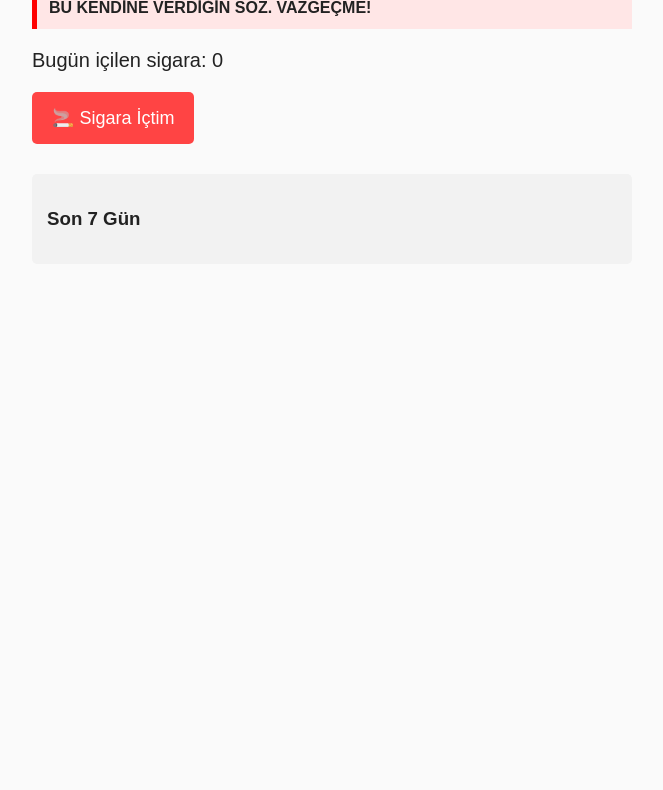
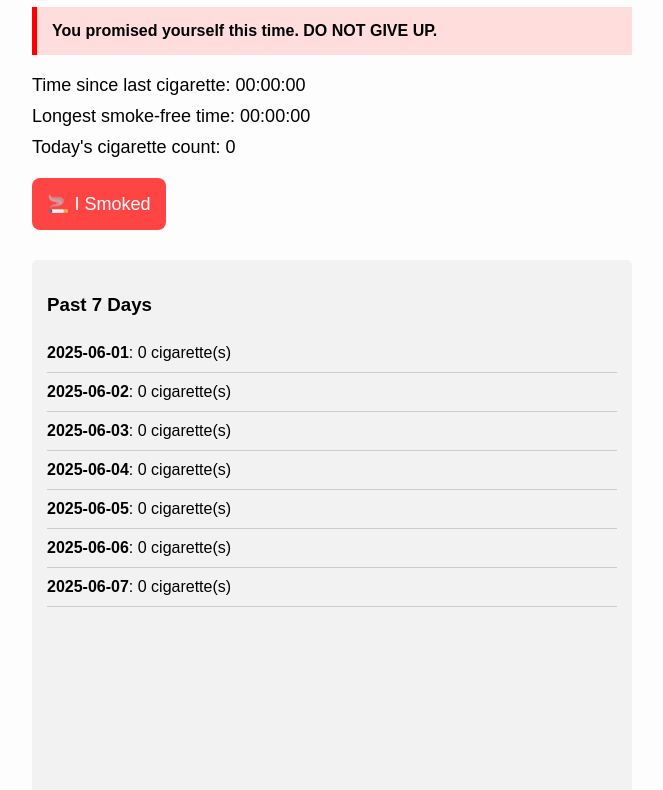
Before and after one commit to okngnydn/reduceandquit, a plain HTML site: page index.html in a window 1280 px wide. Shown: the part 93-883 px from the top of the page, without its empty margins (308-971 px from the left). Before the commit the page ends 800 px from the top, so only its background shows below. Drawn offline with nearby package versions, Linux system fonts and the light colour scheme.

Commit message:
index.html

```diff
--- a/index.html
+++ b/index.html
@@ -1,40 +1,38 @@
 <!DOCTYPE html>
-<html lang="tr">
+<html lang="en">
 <head>
-  <meta charset="UTF-8">
-  <meta name="viewport" content="width=device-width, initial-scale=1.0">
-  <title>Sigara Takibi</title>
+  <meta charset="UTF-8" />
+  <meta name="viewport" content="width=device-width, initial-scale=1.0"/>
+  <title>Reduce & Quit Smoking</title>
+  <script src="https://cdn.jsdelivr.net/npm/chart.js"></script>
   <style>
     body {
       font-family: Arial, sans-serif;
-      background: #fafafa;
-      color: #222;
+      background: #fdfdfd;
       padding: 20px;
       max-width: 600px;
       margin: auto;
     }
-    h1 {
-      font-size: 24px;
-    }
     #note {
-      background: #ffe6e6;
-      padding: 12px;
-      border-left: 5px solid #ff0000;
-      margin-bottom: 20px;
+      background: #ffdddd;
+      padding: 15px;
       font-weight: bold;
-    }
-    #counter {
-      font-size: 20px;
+      border-left: 5px solid red;
       margin-bottom: 20px;
     }
+    #counter, #timer, #maxTime {
+      font-size: 18px;
+      margin: 10px 0;
+    }
     button {
-      padding: 15px 20px;
+      padding: 15px;
       font-size: 18px;
       background-color: #ff4444;
       color: white;
       border: none;
-      border-radius: 5px;
+      border-radius: 8px;
       cursor: pointer;
+      margin-top: 10px;
     }
     button:active {
       background-color: #cc0000;
@@ -46,29 +44,41 @@
       border-radius: 5px;
     }
     ul {
-      list-style: none;
+      list-style-type: none;
       padding: 0;
     }
     li {
-      padding-bottom: 10px;
       border-bottom: 1px solid #ccc;
+      padding: 10px 0;
+    }
+    canvas {
+      max-width: 100%;
     }
   </style>
 </head>
 <body>
-  <h1>Sigara Takibi</h1>
-  <div id="note">BU KENDİNE VERDİĞİN SÖZ. VAZGEÇME!</div>
-  <div id="counter">Bugün içilen sigara: <span id="count">0</span></div>
-  <button id="smokeBtn">🚬 Sigara İçtim</button>
+  <h1>Reduce & Quit</h1>
+  <div id="note">You promised yourself this time. DO NOT GIVE UP.</div>
+
+  <div id="timer">Time since last cigarette: <span id="noSmokeTime">00:00:00</span></div>
+  <div id="maxTime">Longest smoke-free time: <span id="longestTime">00:00:00</span></div>
+  <div id="counter">Today's cigarette count: <span id="count">0</span></div>
+
+  <button id="smokeBtn">🚬 I Smoked</button>
+
   <div id="history">
-    <h3>Son 7 Gün</h3>
+    <h3>Past 7 Days</h3>
     <ul id="historyList"></ul>
+    <canvas id="barChart" height="200"></canvas>
   </div>
 
   <script>
-    const btn = document.getElementById("smokeBtn");
     const countEl = document.getElementById("count");
     const historyList = document.getElementById("historyList");
+    const smokeBtn = document.getElementById("smokeBtn");
+    const noSmokeEl = document.getElementById("noSmokeTime");
+    const longestEl = document.getElementById("longestTime");
+
     const today = new Date().toISOString().slice(0, 10);
 
     function getData() {
@@ -79,30 +89,110 @@
       localStorage.setItem("smoke_log", JSON.stringify(data));
     }
 
+    function getLongestSmokeFree() {
+      return parseInt(localStorage.getItem("longest_free") || "0");
+    }
+
+    function saveLongestSmokeFree(ms) {
+      localStorage.setItem("longest_free", ms.toString());
+    }
+
+    function formatTime(ms) {
+      const h = String(Math.floor(ms / 3600000)).padStart(2, '0');
+      const m = String(Math.floor((ms % 3600000) / 60000)).padStart(2, '0');
+      const s = String(Math.floor((ms % 60000) / 1000)).padStart(2, '0');
+      return `${h}:${m}:${s}`;
+    }
+
     function updateUI() {
       const data = getData();
       const todayData = data[today] || { count: 0, times: [] };
       countEl.textContent = todayData.count;
 
-      const dates = Object.keys(data).sort().reverse().slice(0, 7);
       historyList.innerHTML = "";
-      dates.forEach(date => {
-        const item = document.createElement("li");
-        item.innerHTML = `<strong>${date}</strong>: ${data[date].count} adet<br><small>${data[date].times.join("<br>")}</small>`;
-        historyList.appendChild(item);
+      const dates = [];
+      const counts = [];
+      const now = new Date();
+
+      for (let i = 6; i >= 0; i--) {
+        const d = new Date(now);
+        d.setDate(now.getDate() - i);
+        const dateStr = d.toISOString().slice(0, 10);
+        const entry = data[dateStr] || { count: 0, times: [] };
+        dates.push(dateStr);
+        counts.push(entry.count);
+
+        const li = document.createElement("li");
+        li.innerHTML = `<strong>${dateStr}</strong>: ${entry.count} cigarette(s)<br><small>${entry.times.join("<br>")}</small>`;
+        historyList.appendChild(li);
+      }
+
+      renderChart(dates, counts);
+    }
+
+    function updateTimer() {
+      const lastTimeStr = localStorage.getItem("last_smoke");
+      const now = new Date();
+
+      if (!lastTimeStr) {
+        noSmokeEl.textContent = "00:00:00";
+        longestEl.textContent = formatTime(getLongestSmokeFree());
+        return;
+      }
+
+      const lastTime = new Date(lastTimeStr);
+      const diff = now - lastTime;
+      noSmokeEl.textContent = formatTime(diff);
+
+      if (diff > getLongestSmokeFree()) {
+        saveLongestSmokeFree(diff);
+        longestEl.textContent = formatTime(diff);
+      } else {
+        longestEl.textContent = formatTime(getLongestSmokeFree());
+      }
+    }
+
+    function renderChart(dates, counts) {
+      const ctx = document.getElementById('barChart').getContext('2d');
+      if (window.barChart) window.barChart.destroy();
+      window.barChart = new Chart(ctx, {
+        type: 'bar',
+        data: {
+          labels: dates,
+          datasets: [{
+            label: 'Cigarettes per Day',
+            data: counts,
+            backgroundColor: 'rgba(255, 99, 132, 0.6)',
+          }]
+        },
+        options: {
+          scales: {
+            y: {
+              beginAtZero: true,
+              ticks: {
+                stepSize: 1
+              }
+            }
+          }
+        }
       });
     }
 
-    btn.addEventListener("click", () => {
+    smokeBtn.addEventListener("click", () => {
       const data = getData();
       if (!data[today]) data[today] = { count: 0, times: [] };
       data[today].count += 1;
-      data[today].times.push(new Date().toLocaleString());
+      const now = new Date();
+      data[today].times.push(now.toLocaleString());
       saveData(data);
+      localStorage.setItem("last_smoke", now.toISOString());
       updateUI();
+      updateTimer();
     });
 
+    setInterval(updateTimer, 1000);
     updateUI();
+    updateTimer();
   </script>
 </body>
 </html>
```
